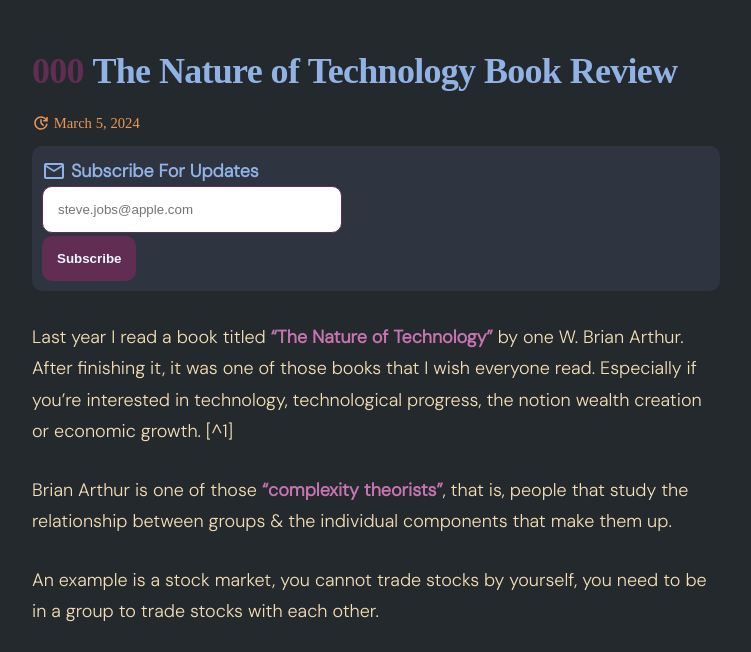
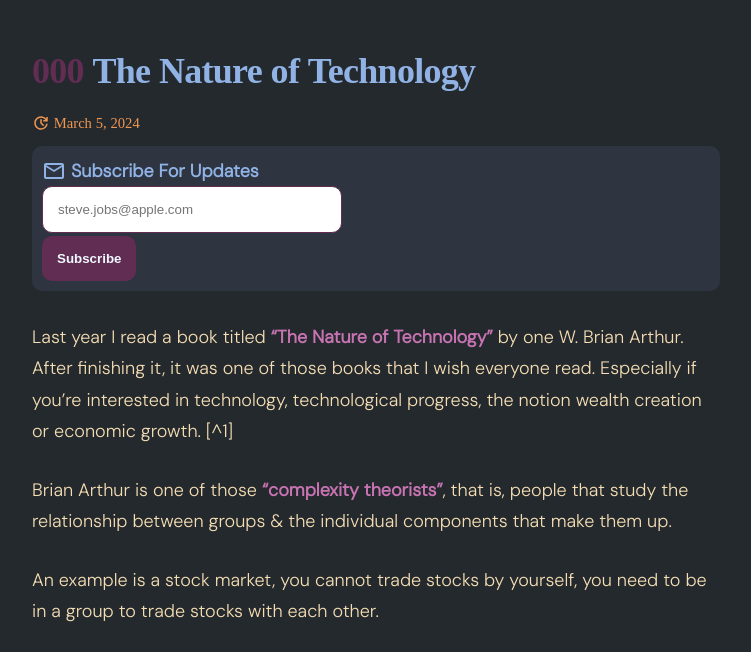
Before and after one commit to as1ndu/as1ndu.github.io, an Astro site: page /the-nature-of-technology-book-review in a window 1280 px wide. Shown: the part 68-720 px from the top of the page, without its empty margins (264-1015 px from the left). Built offline with nearby package versions, Linux system fonts and the light colour scheme; Astro itself is replaced by a stand-in of ours; a web font is replaced by a local one.

Commit message:
Update src/content/posts/the-nature-of-technology-book-review.md (via Pages CMS)

```diff
--- a/src/content/posts/the-nature-of-technology-book-review.md
+++ b/src/content/posts/the-nature-of-technology-book-review.md
@@ -1,5 +1,5 @@
 ---
-title: The Nature of Technology Book Review
+title: The Nature of Technology
 draft: false
 date: 2024-03-05
 description: The Nature of Technology Book is a book by Brian Arthur. I describe
```
